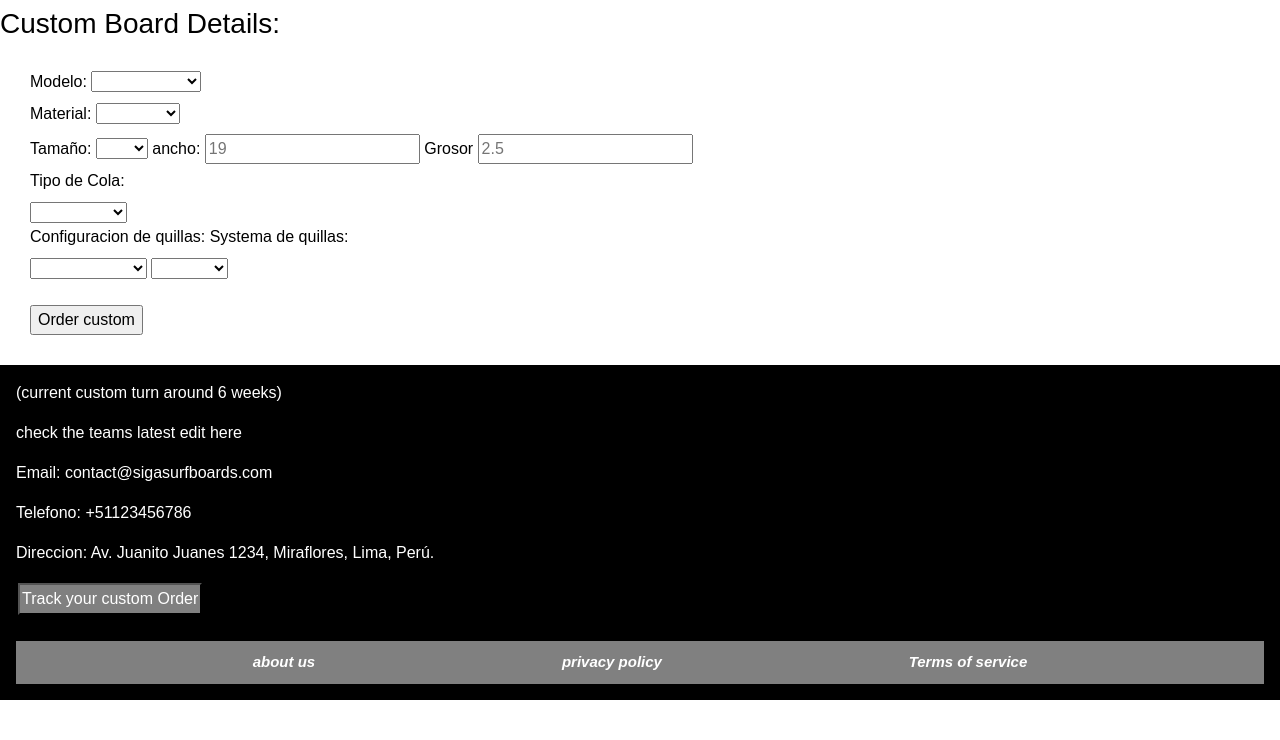
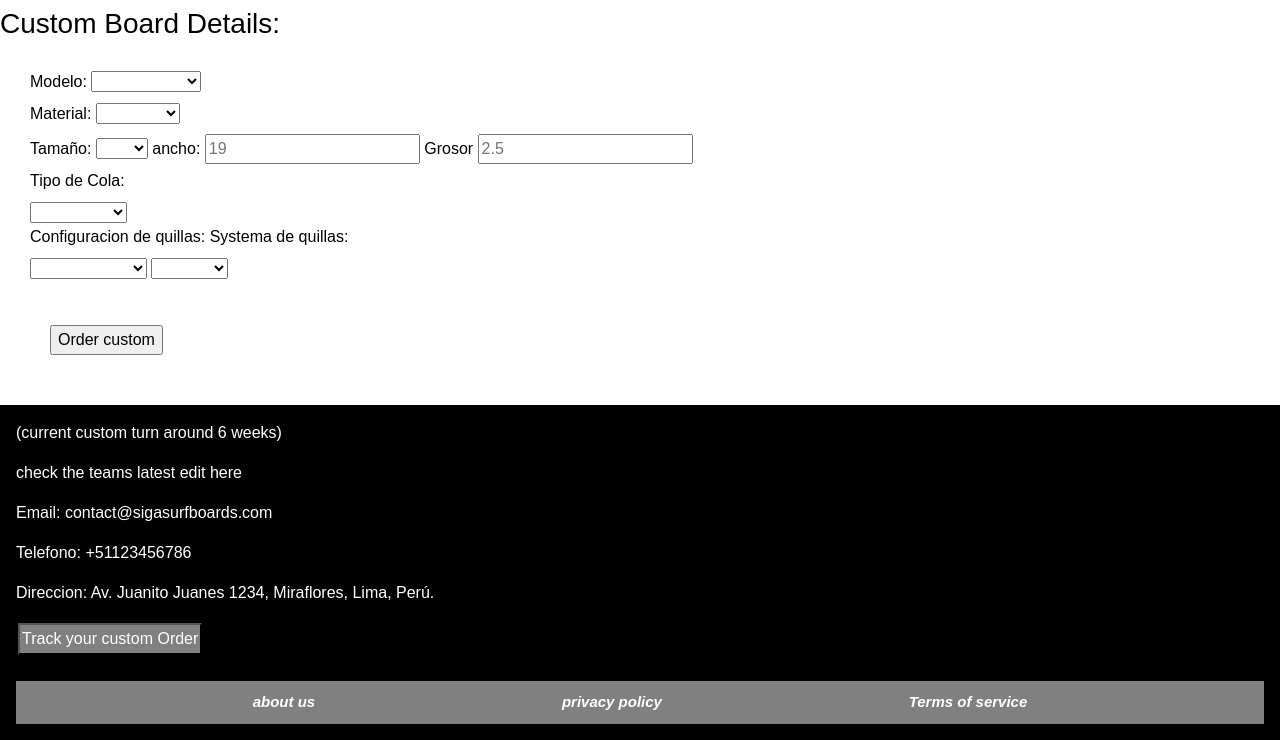
Before and after one commit to ssousa2000/entrega-2-desarollo-web, a plain HTML site: page pages/custom.html in a window 1280 px wide. Shown: the part 1295-2035 px from the top of the page. Before the commit the page ends 1995 px from the top, so only its background shows below. Drawn offline with nearby package versions, Linux system fonts and the light colour scheme.

Commit message:
cambios antes de empezar a cmabiar a sass

```diff
--- a/pages/custom.html
+++ b/pages/custom.html
@@ -134,7 +134,7 @@
             </select>
           </div>
           <br />
-          <div>
+          <div class="boton">
             <input type="submit" value="Order custom">
           </div>
         </form>
```
Also changed, not shown: 2 other files.
